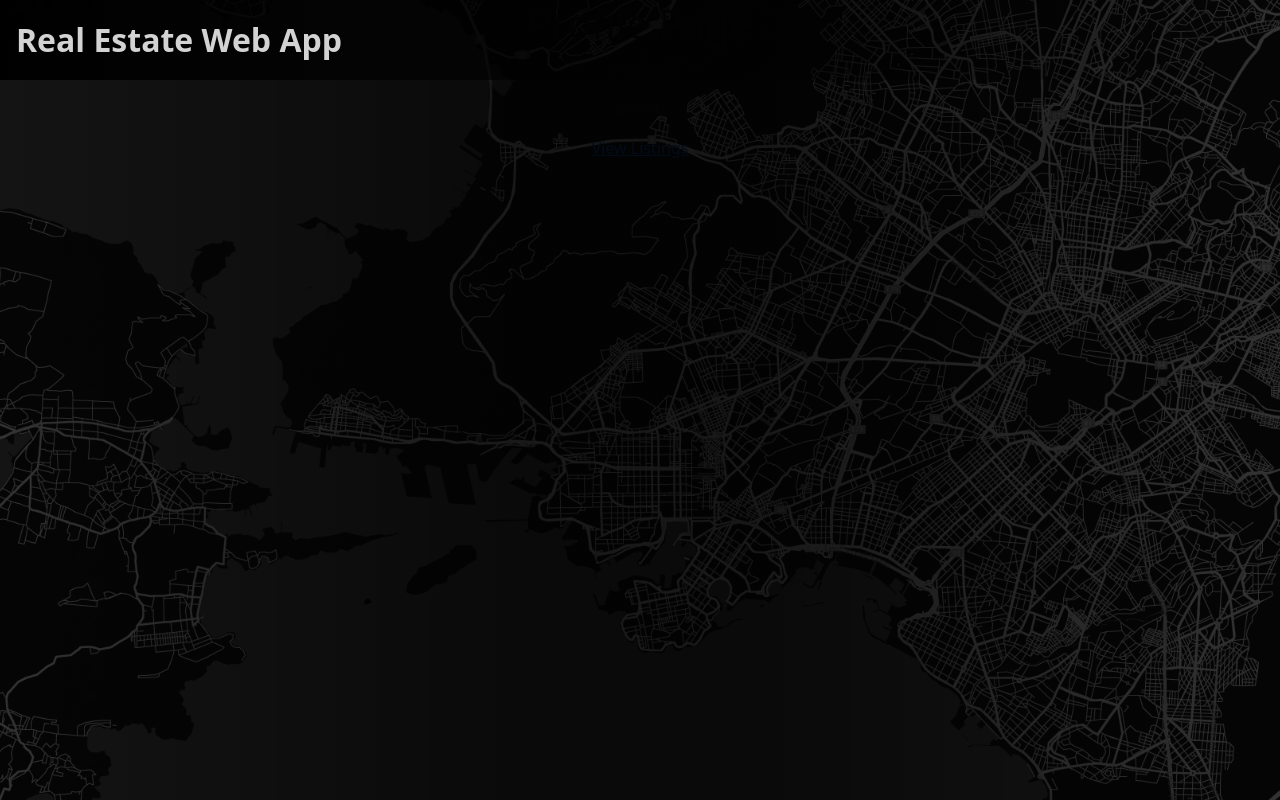
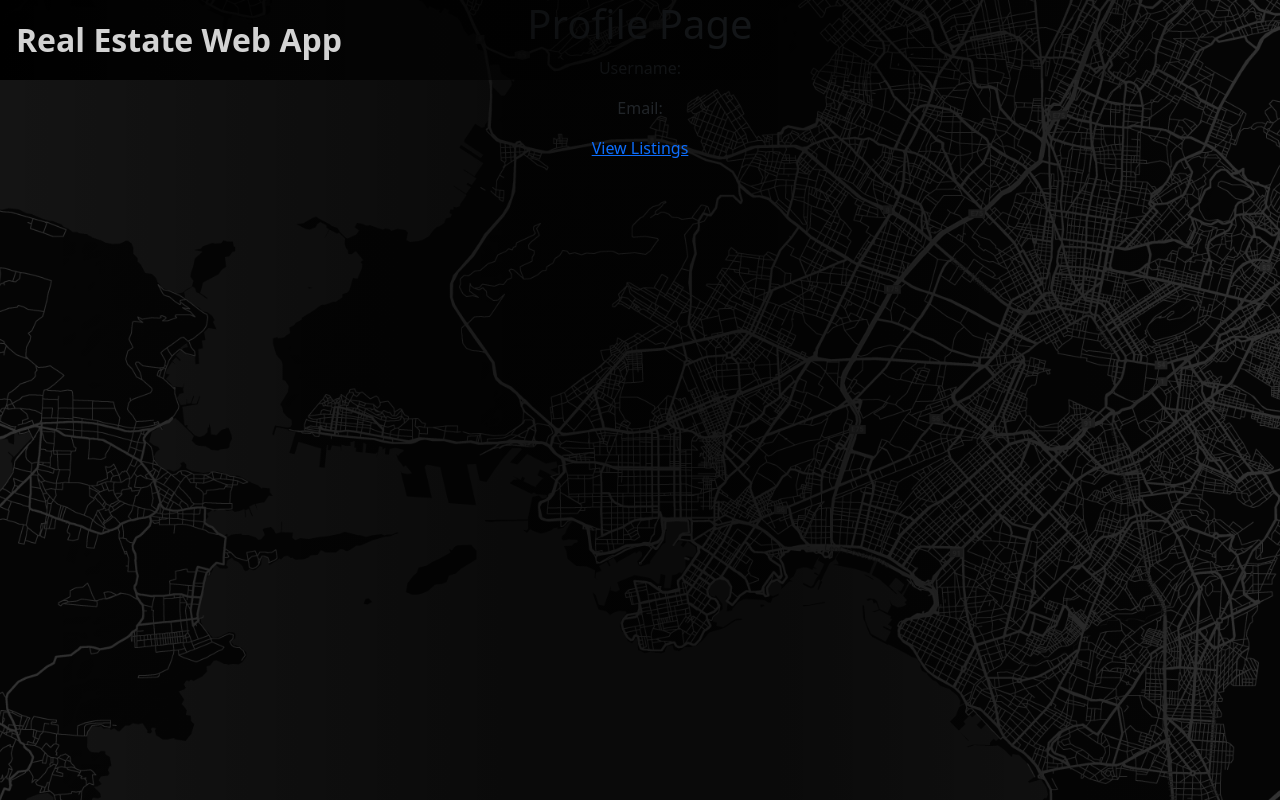
Before and after one commit to PanosPap555/realestatewebapp, a React (Create React App) app in the folder re-webapp-frontend/: page /ViewUser in a window 1280 px wide. Built offline with nearby package versions, Linux system fonts and the light colour scheme.

Commit message:
Overlay fixed

```diff
--- a/re-webapp-frontend/src/App.css
+++ b/re-webapp-frontend/src/App.css
@@ -1,16 +1,14 @@
 .App {
   text-align: center;
   cursor: default;
-
-  /* added */
   height: 100vh;
   background-image: url('../public/img/home_background.png');
   background-size: cover;
   background-position: center;
   position: relative;
+  z-index: 0;
 }
 
-/* added */
 .overlay {
   content: "";
   position: absolute;
@@ -25,7 +23,7 @@
       rgba(0, 0, 0, 0.9) 60%,
       rgba(0, 0, 0, 0.85) 80%,
       rgba(0, 0, 0, 0.8));
-  z-index: 1;
+  z-index: -1;
 }
 
 .overlay-popup::before {
--- a/re-webapp-frontend/src/App.js
+++ b/re-webapp-frontend/src/App.js
@@ -68,7 +68,6 @@ function App() {
       {popupUser && (<PopupUser onClose={closePopupUser} setAuthenticated={setAuthenticated} username={username} />)}
       {popupLogin || popupRegister || popupUser ? (<div className="overlay-popup" />) : null}
       <div className="App">
-        {/*<div className="overlay" />*/}
         <div className="overlay" />
         <Navbar authenticated={authenticated} username={username} setPopupUser={setPopupUser} />
         <Router>
--- a/re-webapp-frontend/src/pages/css/ViewUser.css
+++ b/re-webapp-frontend/src/pages/css/ViewUser.css
@@ -3,6 +3,7 @@
     border: 1px solid #ddd;
     max-width: 500px;
     margin: 0 auto;
+    z-index: 2;
 }
 
 .view-user-heading {
```
